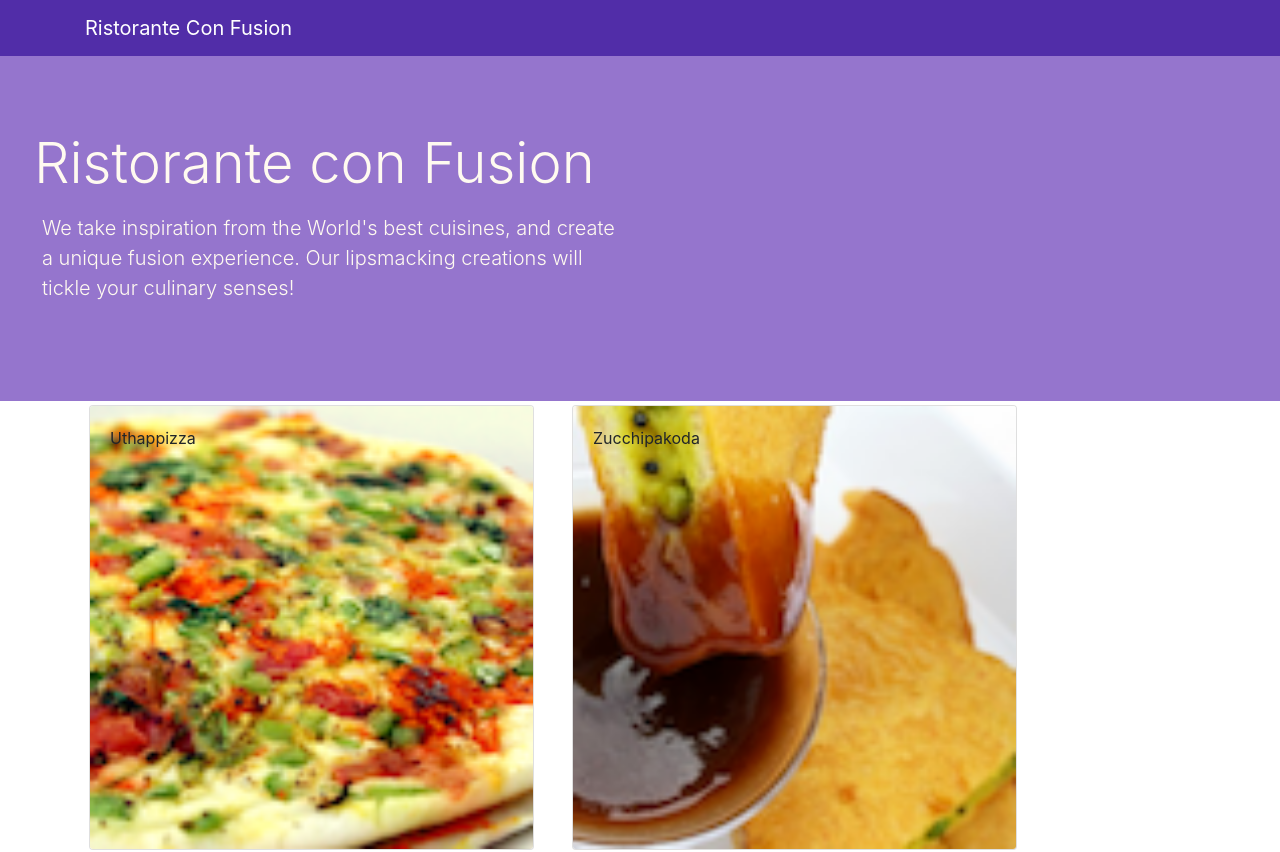
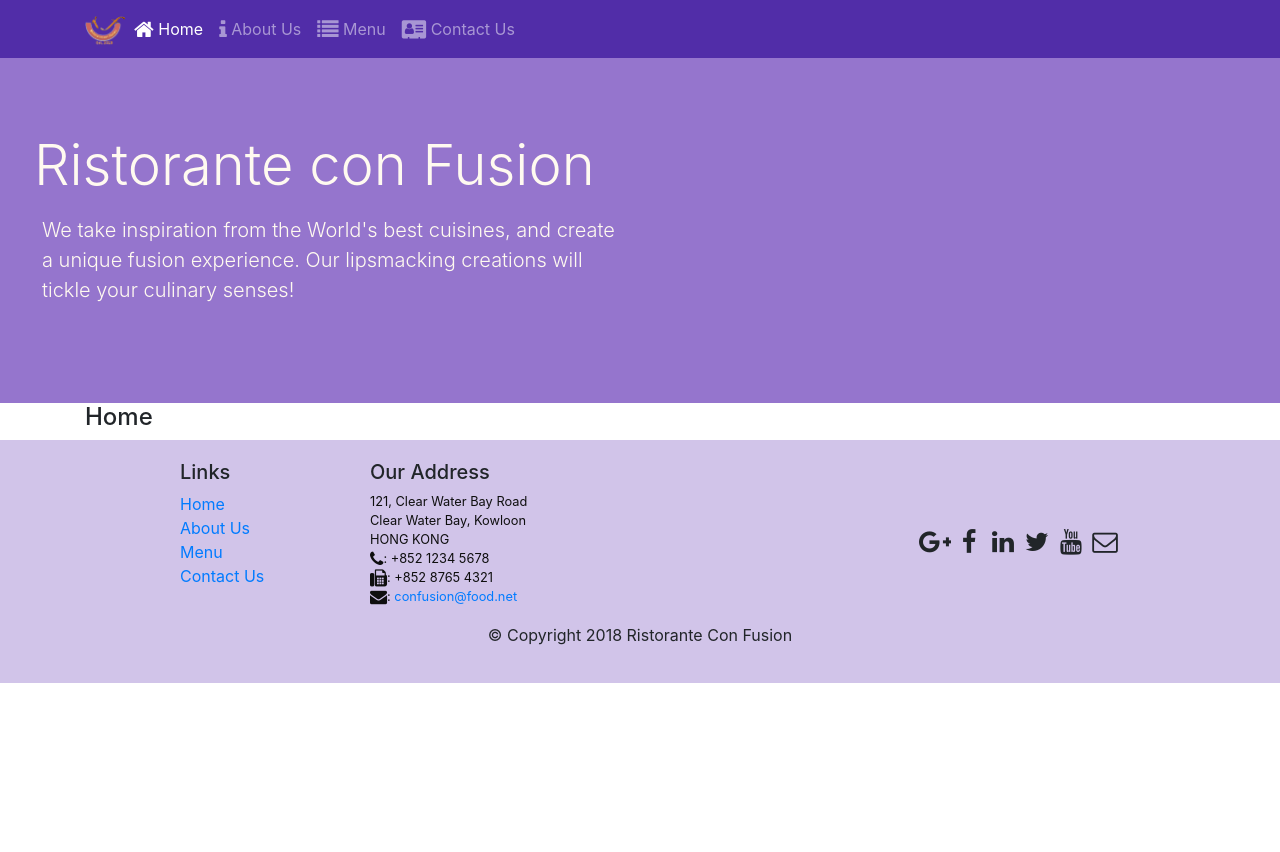
Before and after one commit to shivendrasahu87/React, a React (Create React App) app: page /home in a window 1280 px wide. Shown: the top 852 px of the page. After the commit the page ends 800 px from the top, so only its background shows below. Built offline with nearby package versions, Linux system fonts and the light colour scheme.

Commit message:
React Router

```diff
--- a/package.json
+++ b/package.json
@@ -13,6 +13,7 @@
     "react": "^18.1.0",
     "react-bootstrap": "^2.3.1",
     "react-dom": "^18.1.0",
+    "react-router-dom": "^4.2.2",
     "react-scripts": "5.0.1",
     "reactstrap": "^9.0.2",
     "web-vitals": "^2.1.4"
--- a/src/App.js
+++ b/src/App.js
@@ -5,19 +5,16 @@
 import "./App.css";
 import { DISHES } from "./Shared/dishes";
 import Main from "./components/MainComponent";
+import { BrowserRouter } from "react-router-dom";
 
 class App extends Component {
-  constructor(props) {
-    super(props);
-    this.state = {
-      dishes: DISHES,
-    };
-  }
   render() {
     return (
-      <div>
-        <Main />
-      </div>
+      <BrowserRouter>
+        <div>
+          <Main />
+        </div>
+      </BrowserRouter>
     );
   }
 }
--- a/src/components/FooterComponent.js
+++ b/src/components/FooterComponent.js
@@ -1,4 +1,5 @@
 import React from "react";
+import { Link } from "react-router-dom";
 
 function Footer(props) {
   return (
@@ -9,16 +10,16 @@
             <h5>Links</h5>
             <ul className="list-unstyled">
               <li>
-                <a href="#">Home</a>
+                <Link to="/home">Home</Link>
               </li>
               <li>
-                <a href="#">About</a>
+                <Link to="/aboutus">About Us</Link>
               </li>
               <li>
-                <a href="#">Menu</a>
+                <Link to="/menu">Menu</Link>
               </li>
               <li>
-                <a href="contactus.html">Contact</a>
+                <Link to="/contactus">Contact Us</Link>
               </li>
             </ul>
           </div>
--- a/src/components/HeaderComponent.js
+++ b/src/components/HeaderComponent.js
@@ -1,15 +1,69 @@
 import React, { Component } from "react";
 import "../App.css";
 
-import { Navbar, NavbarBrand, Jambotron } from "reactstrap";
+import {
+  Nav,
+  Navbar,
+  NavbarBrand,
+  NavbarToggler,
+  Collapse,
+  NavItem,
+  Jambotron,
+} from "reactstrap";
+import { NavLink } from "react-router-dom";
 
 class Header extends Component {
+  constructor(props) {
+    super(props);
+    this.state = {
+      isNavOpen: false,
+    };
+    this.toggleNav = this.toggleNav.bind(this);
+  }
+  toggleNav() {
+    this.setState({
+      isNavOpen: !this.state.isNavOpen,
+    });
+  }
   render() {
     return (
       <React.Fragment>
-        <Navbar dark>
+        <Navbar dark expand="md">
           <div className="container">
-            <NavbarBrand href="/">Ristorante Con Fusion</NavbarBrand>
+            <NavbarToggler onClick={this.toggleNav} />
+            <NavbarBrand className="mr-auto" href="/">
+              <img
+                height="30"
+                width="41"
+                alt="Ristorante Con Fusion"
+                src="assets/images/logo.png"
+              />
+            </NavbarBrand>
+            <Collapse isOpen={this.state.isNavOpen} navbar>
+              <Nav navbar>
+                <NavItem>
+                  <NavLink className="nav-link" to="/home">
+                    <span className="fa fa-home fa-lg"></span> Home
+                  </NavLink>
+                </NavItem>
+                <NavItem>
+                  <NavLink className="nav-link" to="/aboutus">
+                    <span className="fa fa-info fa-lg"></span> About Us
+                  </NavLink>
+                </NavItem>
+                <NavItem>
+                  <NavLink className="nav-link" to="/menu">
+                    <span className="fa fa-list fa-lg"></span> Menu
+                  </NavLink>
+                </NavItem>
+                <NavItem>
+                  <NavLink className="nav-link" to="/contactus">
+                    <span className="fa fa-address-card fa-lg"></span> Contact
+                    Us
+                  </NavLink>
+                </NavItem>
+              </Nav>
+            </Collapse>
           </div>
         </Navbar>
         <div className="jumbo">
--- /dev/null
+++ b/src/components/HomeComponent.js
@@ -0,0 +1,11 @@
+import React from "react";
+
+function Home(props) {
+  return (
+    <div className="container">
+      <h4>Home</h4>
+    </div>
+  );
+}
+
+export default Home;
--- a/src/components/MainComponent.js
+++ b/src/components/MainComponent.js
@@ -1,9 +1,11 @@
 import React, { Component } from "react";
+import Home from "./HomeComponent";
 import Header from "./HeaderComponent";
 import Menu from "./MenuComponent";
 import DishDetail from "./DishdetailComponent ";
 import { DISHES } from "../Shared/dishes";
 import Footer from "./FooterComponent";
+import { Switch, Route, Redirect } from "react-router-dom";
 
 class Main extends Component {
   constructor(props) {
@@ -14,25 +16,22 @@
     };
   }
 
-  onDishSelect(dishId) {
-    this.setState({ selectedDish: dishId });
-  }
-
   render() {
+    const HomePage = () => {
+      return <Home />;
+    };
     return (
       <div>
         <Header />
-        <Menu
-          dishes={this.state.dishes}
-          onClick={(dishId) => this.onDishSelect(dishId)}
-        />
-        <DishDetail
-          dish={
-            this.state.dishes.filter(
-              (dish) => dish.id === this.state.selectedDish
-            )[0]
-          }
-        />
+        <Switch>
+          <Route path="/home" component={HomePage} />
+          <Route
+            exact
+            path="/menu"
+            component={() => <Menu dishes={this.state.dishes} />}
+          />
+          <Redirect to="/home" />
+        </Switch>
         <Footer />
       </div>
     );
```
Also changed, not shown: 1 other file (tests, documents, lock files or other folders).
